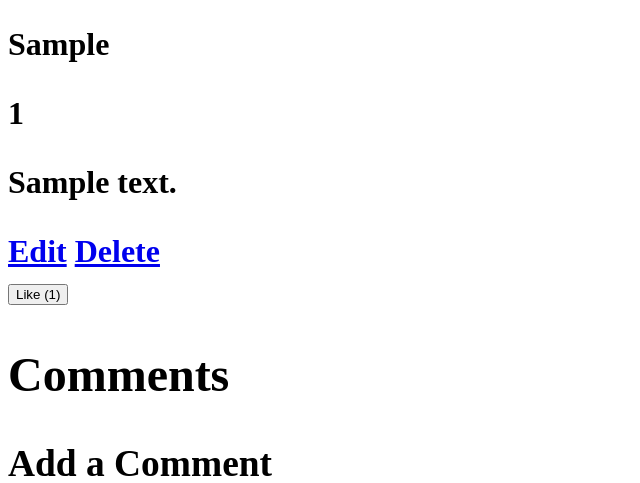
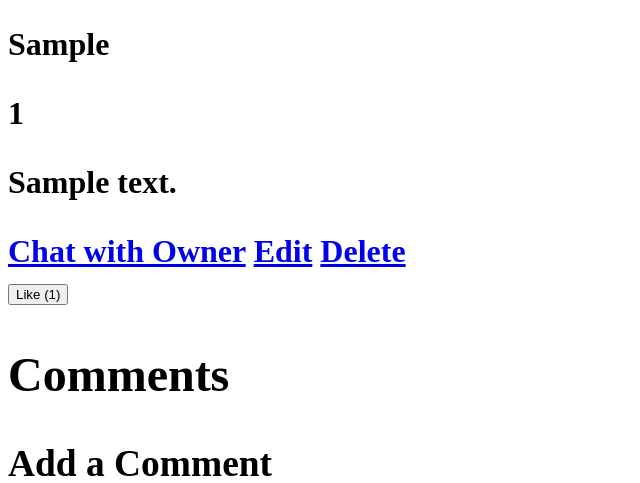
Before and after one commit to ima7moodz/RateMyDevice, a Django app: page /devices/1/ in a window 1280 px wide. Shown: the part 444-927 px from the top of the page, without its empty margins (0-640 px from the left). Run offline with Django 5.2, Linux system fonts and the light colour scheme; tables that the repository leaves empty hold one stand-in row (values such as "Sample post").

Commit message:
chat done

```diff
--- a/RateMyDevice/RateMyDevice/settings.py
+++ b/RateMyDevice/RateMyDevice/settings.py
@@ -55,7 +55,7 @@ ROOT_URLCONF = 'RateMyDevice.urls'
 TEMPLATES = [
     {
         'BACKEND': 'django.template.backends.django.DjangoTemplates',
-        'DIRS': [],
+        'DIRS': [BASE_DIR / "templates"],
         'APP_DIRS': True,
         'OPTIONS': {
             'context_processors': [
@@ -79,7 +79,7 @@ DATABASES = {
         'ENGINE': 'django.db.backends.postgresql',
         'NAME': 'ratemydevice',
         'USER': 'postgres',
-        'PASSWORD': 'M12153235m',
+        'PASSWORD': 'Nawra2002',
     }
 }
 
--- a/RateMyDevice/main_app/forms.py
+++ b/RateMyDevice/main_app/forms.py
@@ -1,6 +1,7 @@
 from django import forms
 from .models import Reviews
-
+from django.contrib.auth.models import User
+from django.contrib.auth.forms import UserCreationForm
 
 class ReviewForm(forms.ModelForm):
     class Meta:
@@ -10,3 +11,10 @@ class ReviewForm(forms.ModelForm):
             'comments': forms.Textarea()
         }
         ordering = ['-comment']
+
+class DeviceUserCreationForm(UserCreationForm):
+    email = forms.EmailField(required=True)
+
+    class Meta:
+        model = User
+        fields = ['username', 'email', 'password1', 'password2']
--- a/RateMyDevice/main_app/models.py
+++ b/RateMyDevice/main_app/models.py
@@ -1,5 +1,6 @@
 from django.db import models
 from django.contrib.auth.models import User
+from django.urls import reverse
 # Create your models here.
 CATEGORY = (
     ('P', 'Smart Phone'),
@@ -22,6 +23,9 @@ class Device(models.Model):
     def __str__(self):
         return self.name
 
+    def get_absolute_url(self):
+        return reverse('device-detail', kwargs={'device_id': self.id})
+
 
 class Reviews(models.Model):
     comments =models.TextField(max_length=250)
@@ -32,3 +36,20 @@ class Reviews(models.Model):
         return f"{self.cat} on {self.comments}"
     class Meta:
         ordering = ['-id']
+
+class Chat(models.Model):
+    sender = models.ForeignKey(User, on_delete=models.CASCADE, related_name="sent_chats")
+    receiver = models.ForeignKey(User, on_delete=models.CASCADE, related_name="received_chats")
+    date_time = models.DateTimeField(auto_now_add=True)
+
+    def __str__(self):
+        return f"Chat between {self.sender.username} and {self.receiver.username}"
+
+class Message(models.Model):
+    chat = models.ForeignKey(Chat, on_delete=models.CASCADE, related_name="messages")
+    sender = models.ForeignKey(User, on_delete=models.CASCADE)
+    content = models.TextField()
+    timestamp = models.DateTimeField(auto_now_add=True)
+
+    def __str__(self):
+        return f"{self.sender.username}: {self.content}"
--- a/RateMyDevice/main_app/templates/devices/detail.html
+++ b/RateMyDevice/main_app/templates/devices/detail.html
@@ -17,6 +17,11 @@
     <p>{{ device.likes }}</p>
     <p>{{ device.description }}</p>
     <div class="device-actions">
+      {% if owner_id %}
+      <a href="{% url 'start-chat' owner_id %}">Chat with Owner</a>
+  {% else %}
+      <p>Owner not available for chat</p>
+  {% endif %}
       <a href="{% url 'device-update' device.id %}" class="btn warn">Edit</a>
       <a href="{% url 'device-delete' device.id %}" class="btn danger">Delete</a>
       <form action="{% url 'device-like' device.id %}" method="POST">
--- a/RateMyDevice/main_app/urls.py
+++ b/RateMyDevice/main_app/urls.py
@@ -23,4 +23,9 @@ urlpatterns = [
 
     # Logout
     path('logout/', auth_views.LogoutView.as_view(), name='logout'),
+
+    # Chat
+    path('chat/start/<int:user_id>/', views.start_chat, name='start-chat'),
+    path('chat/<int:chat_id>/', views.chat_room, name='chat-room'),
+
 ]
--- a/RateMyDevice/main_app/views.py
+++ b/RateMyDevice/main_app/views.py
@@ -1,9 +1,9 @@
 from django.shortcuts import render, get_object_or_404, redirect
 from django.http import HttpResponse
-from .models import Device
+from .models import Device , User, Chat, Message
 from django.views.generic import CreateView, UpdateView,DeleteView
 from django.views.generic import ListView, DetailView
-from .forms import ReviewForm
+from .forms import ReviewForm , DeviceUserCreationForm
 from django.contrib.auth.views import LoginView
 from django.contrib.auth.forms import UserCreationForm
 from django.contrib.auth.decorators import login_required
@@ -25,18 +25,30 @@ def device_index(request):
     return render(request, 'devices/index.html', {'devices': devices})
 
 
-class DeviceCreate(CreateView):
+class DeviceCreate(LoginRequiredMixin, CreateView):
     model = Device
     fields = ['name', 'category', 'description', 'rate', 'warrenty_expration_Date', 'opinion']
 
+    def form_valid(self, form):
+        form.instance.owner = self.request.user
+        return super().form_valid(form)
+
 def device_detail(request, device_id):
-    device = Device.objects.get(id=device_id)
+    device = get_object_or_404(Device, id=device_id)
     reviews = device.reviews_set.all()
     review_form = ReviewForm()
 
-    return render(request, 'devices/detail.html', {'device': device,
-                                                'review_form': review_form,
-                                                'reviews': reviews})
+    context = {
+        'device': device,
+        'review_form': review_form,
+        'reviews': reviews
+    }
+
+    if device.owner:
+        context['owner_id'] = device.owner.id
+
+    return render(request, 'devices/detail.html', context)
+
 
 
 
@@ -51,7 +63,7 @@ def add_review(request, device_id):
         new_review.user_id =1
         new_review.save()
     return redirect('device-detail', device_id=device_id)
-    return render(request, 'devices/detail.html', {'device': device})
+
 
 class DeviceUpdate(UpdateView):
     model = Device
@@ -69,18 +81,38 @@ def device_like(request, pk):
 
 
 
-
 def signup(request):
     error_message = ''
     if request.method == 'POST':
-        form = UserCreationForm(request.POST)
+        form = DeviceUserCreationForm(request.POST)
         if form.is_valid():
-            user = form.save()
+            user = form.save(commit=False)
+            user.email = form.cleaned_data['email']
+            user.save()
             login(request, user)
             return redirect('device-ind')
         else:
             error_message = 'Invalid signup - Please try again later.'
 
-    form = UserCreationForm()
+    form = DeviceUserCreationForm()
     context = {'form': form, 'error_message': error_message}
     return render(request, 'signup.html', context)
+
+@login_required
+def start_chat(request, user_id):
+    receiver = get_object_or_404(User, id=user_id)
+    chat, created = Chat.objects.get_or_create(sender=request.user, receiver=receiver)
+    return redirect('chat-room', chat_id=chat.id)
+
+
+@login_required
+def chat_room(request, chat_id):
+    chat = get_object_or_404(Chat, id=chat_id)
+
+    if request.method == "POST":
+        message_content = request.POST.get('message')
+        if message_content:
+            Message.objects.create(chat=chat, sender=request.user, content=message_content)
+
+    messages = chat.messages.all().order_by("timestamp")
+    return render(request, 'chats/chat_room.html', {'chat': chat, 'messages': messages})
```
Also changed, not shown: RateMyDevice/main_app/templates/chats/chat_room.html (added, +17 -0 lines), RateMyDevice/main_app/templates/signup.html (+16 -2 lines), RateMyDevice/main_app/migrations/0004_merge_0003_alter_reviews_options_0003_reviews2.py (added), RateMyDevice/main_app/migrations/0005_chat.py (added), RateMyDevice/main_app/migrations/0006_message.py (added).
